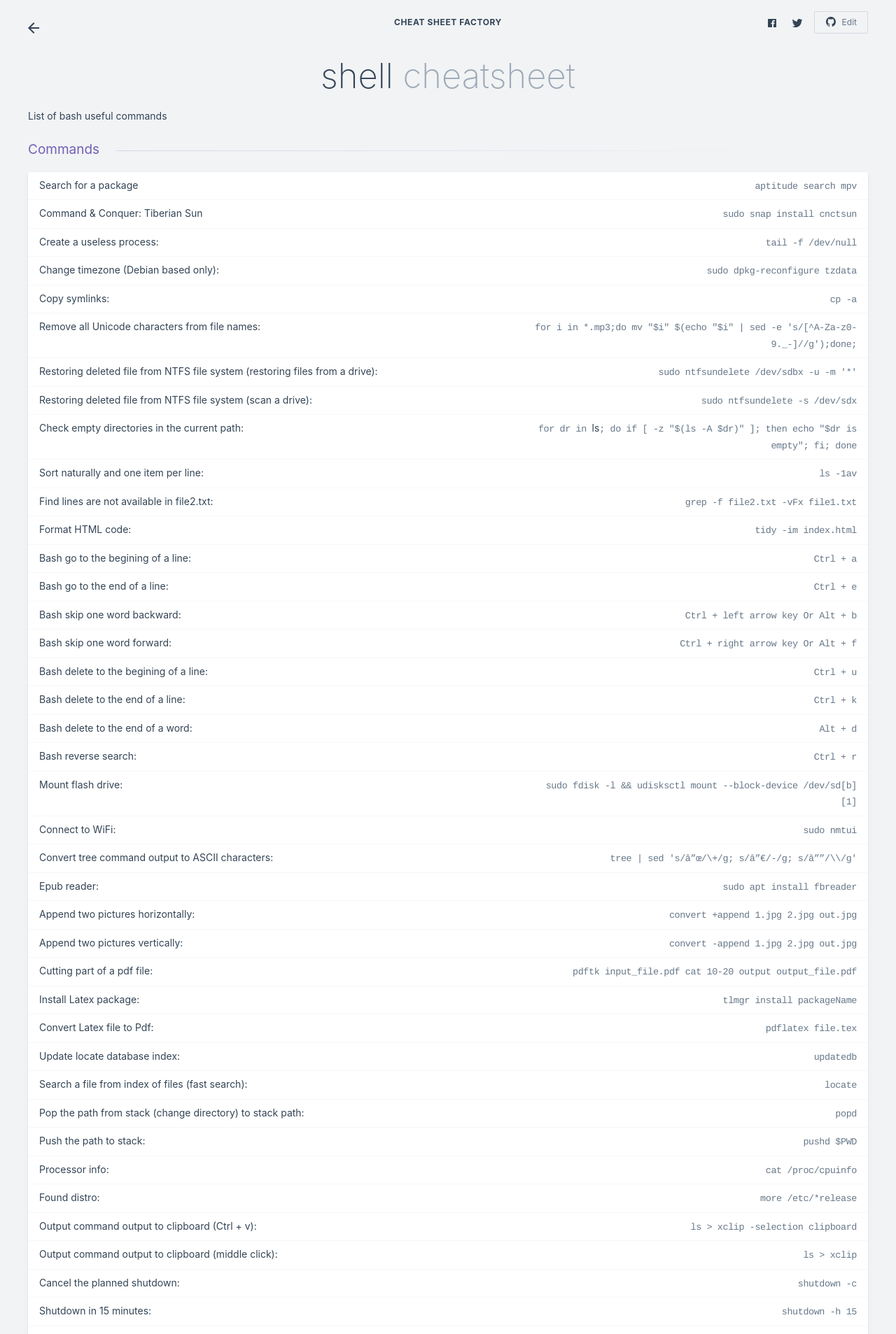
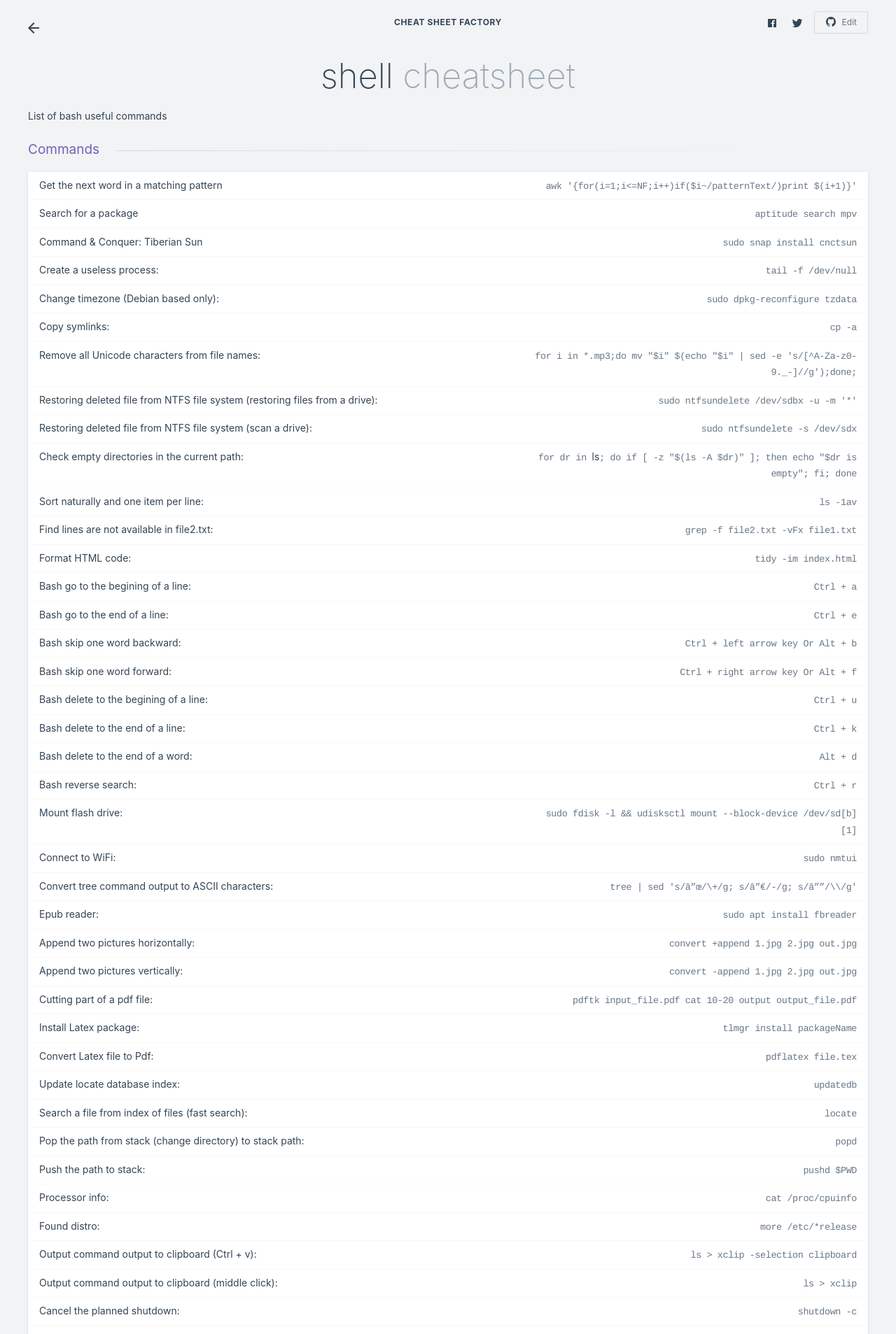
Before and after one commit to kasramp/cheat-sheet-factory, a Jekyll site: the page built from linux/shell.md, in a window 1280 px wide. Shown: the top 1907 px of the page at 70% size. Built offline with Jekyll 4.4.1, drawn with Linux system fonts in a browser that asks for light colours; nearby versions of some CDN libraries.

Commit message:
Add get the next word when a pattern matches

```diff
--- a/linux/shell.md
+++ b/linux/shell.md
@@ -17,6 +17,7 @@ Shortcuts
 
 ### Commands
 
+| Get the next word in a matching pattern | `awk '{for(i=1;i<=NF;i++)if($i~/patternText/)print $(i+1)}'` |
 | Search for a package | `aptitude search mpv` |
 | Command & Conquer: Tiberian Sun | `sudo snap install cnctsun` |
 | Create a useless process: | `tail -f /dev/null` |
```
